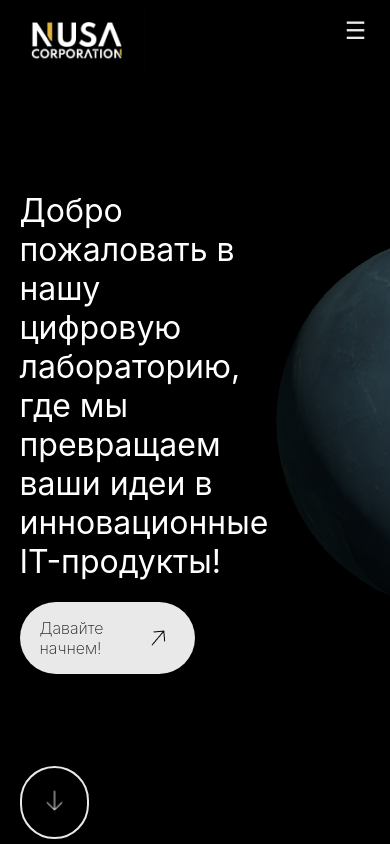
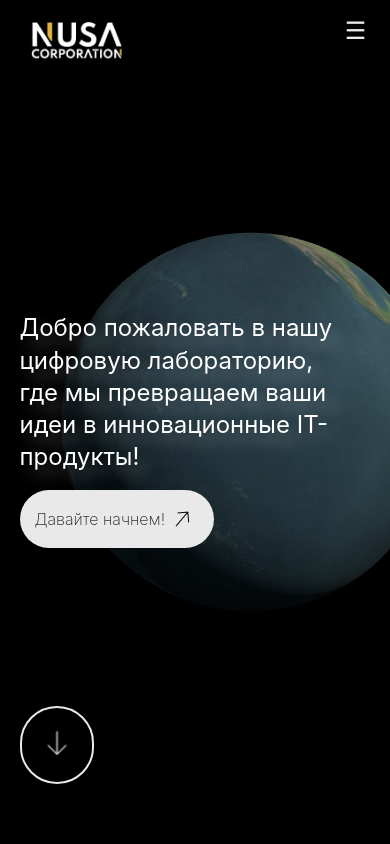
Before and after one commit to DonJuvn/NUSA, a React (Create React App) app: page / in a window 390 px wide. Shown: the top 844 px of the page. Built offline with nearby package versions, Linux system fonts and the light colour scheme.

Commit message:
about responsive

```diff
--- a/src/App.css
+++ b/src/App.css
@@ -236,6 +236,45 @@ a {
 #arrow-down:hover {
    transform: scale(1.05);
    cursor: pointer;
+}
+
+@media screen and (max-width: 768px) {
+   .about {
+      height: 100vh;
+   }
+   .about .welcome {
+      width: 100%;
+   }
+   .about .welcome #cta {
+      padding: 12px 15px;
+   }
+   .about .welcome #cta:hover {
+      transform: scale(1);
+   }
+   .about .welcome h1 {
+      font-size: 24px;
+      line-height: 32.25px;
+      width: 90%;
+      text-shadow: 10px 10px 16px rgba(255, 255, 255, 0.3);
+   }
+   .white-bg {
+      width: 100%;
+      text-align: center;
+      text-align: center;
+      left: 0;
+   }
+   #arrow-down {
+      border-radius: 50px;
+      padding: 20px;
+      transition: 0.3s;
+      margin-bottom: 17%;
+   }
+   #arrow-down img {
+      width: 30px;
+   }
+   #arrow-down:hover {
+      transform: scale(1);
+   }
 }
 
 /* stats */
```
